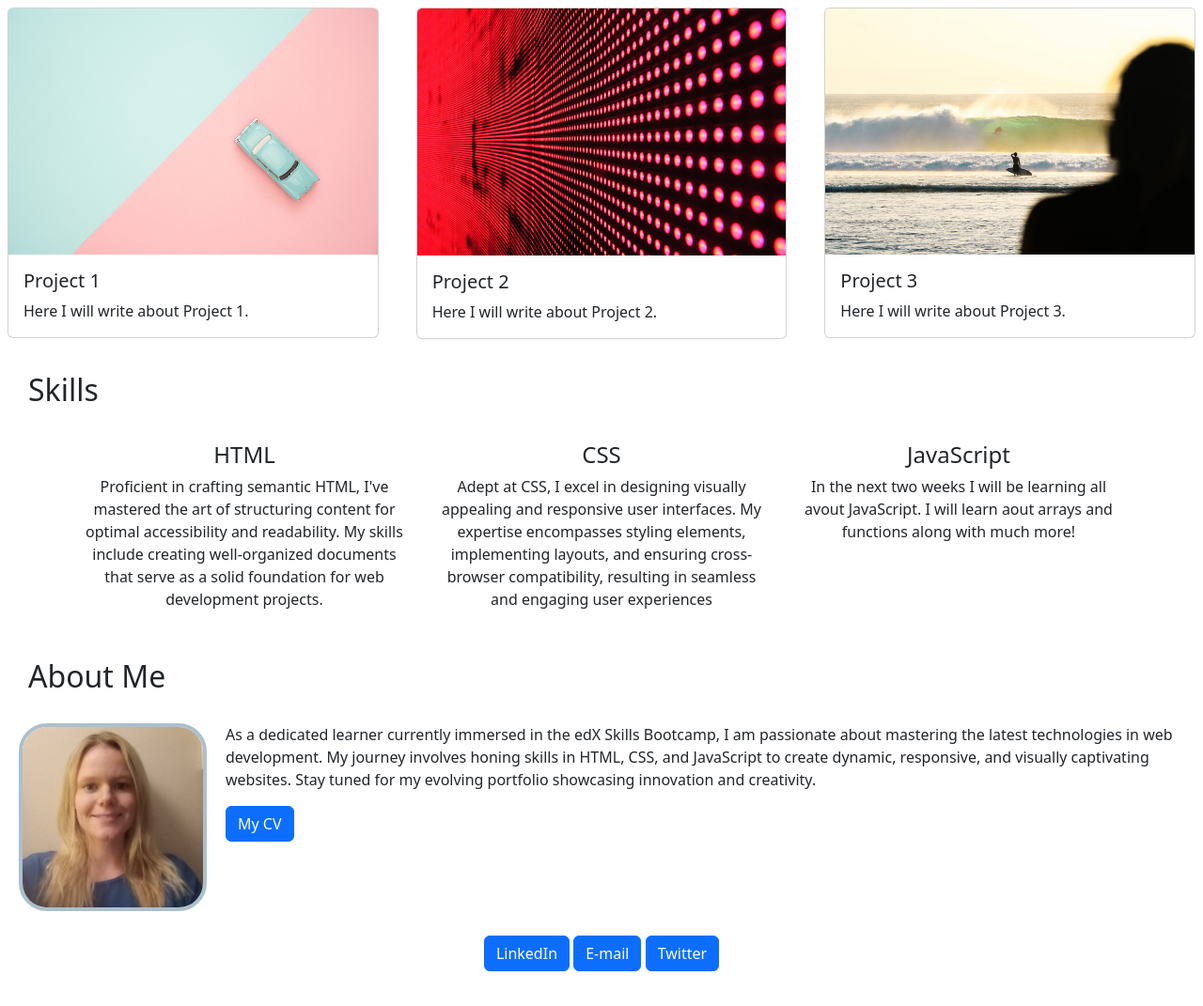
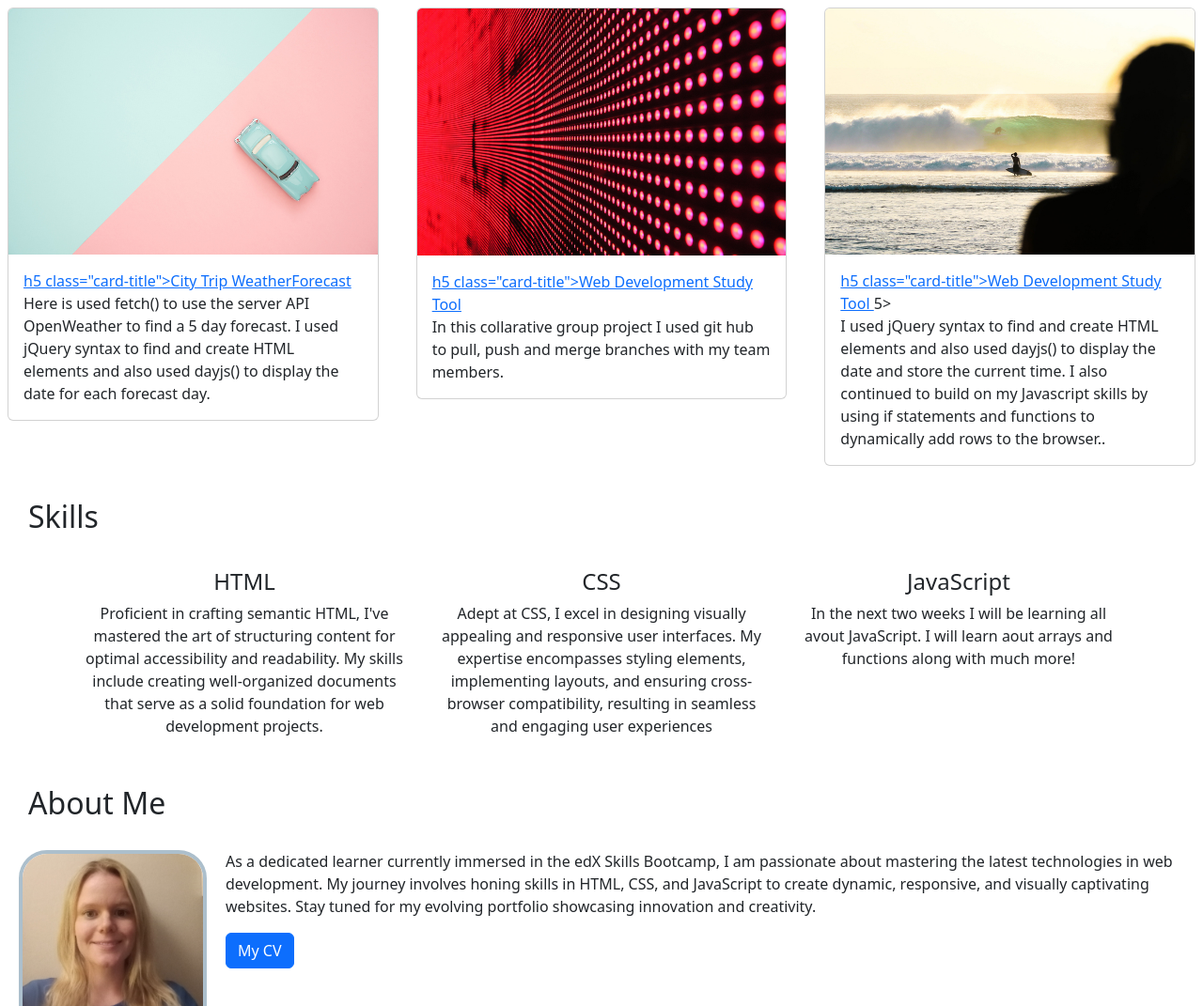
Before and after one commit to HannahLas/Bootstrap-Portfolio, a plain HTML site: page index.html in a window 1280 px wide. Shown: the part 1171-2242 px from the top of the page at 94% size. Drawn offline with nearby package versions, Linux system fonts and the light colour scheme.

Commit message:
Update index.html to include links to new projects

```diff
--- a/index.html
+++ b/index.html
@@ -54,8 +54,8 @@
           <div class="card">
             <img src="images/02-portfolio-3.jpg" class="card-img-top" alt="dummy picture of project">
           <div class="card-body">
-            <h5 class="card-title">Project 1 </h5>
-            <p class="card-text">Here I will write about Project 1.</p>
+               <a href = "https://hannahlas.github.io/City-Trip-Weather-Forecast">h5 class="card-title">City Trip WeatherForecast </h5></a>
+            <p class="card-text">Here is used fetch() to use the server API OpenWeather to find a 5 day forecast. I used jQuery syntax to find and create HTML elements and also used dayjs() to display the date for each forecast day. </p>
             </div>
           </div>
         </div>
@@ -63,8 +63,8 @@
           <div class="card">
             <img src="images/02-portfolio-1.jpg" class="card-img-top" alt="dummy picture of a project">
             <div class="card-body">
-              <h5 class="card-title">Project 2 </h5>
-              <p class="card-text">Here I will write about Project 2.</p>
+               <a href = "https://ben-rumbold.github.io/web-development-study-tool/">h5 class="card-title">Web Development Study Tool </h5></a>
+              <p class="card-text">In this collarative group project I used git hub to pull, push and merge branches with my team members. </p>
             </div>
           </div>
         </div>
@@ -72,8 +72,8 @@
           <div class="card">
             <img src="images/02-portfolio-4.jpg" class="card-img-top" alt="dummy picture of project">
             <div class="card-body">
-              <h5 class="card-title">Project 3 </h5>
-              <p class="card-text">Here I will write about Project 3.</p>
+               <a href = "https://hannahlas.github.io/Daily-Planner-App/">h5 class="card-title">Web Development Study Tool </h5></a>5>
+              <p class="card-text"> I used jQuery syntax to find and create HTML elements and also used dayjs() to display the date and store the current time. I also continued to build on my Javascript skills by using if statements and functions to dynamically add rows to the browser..</p>
             </div>
           </div>
         </div>
```
